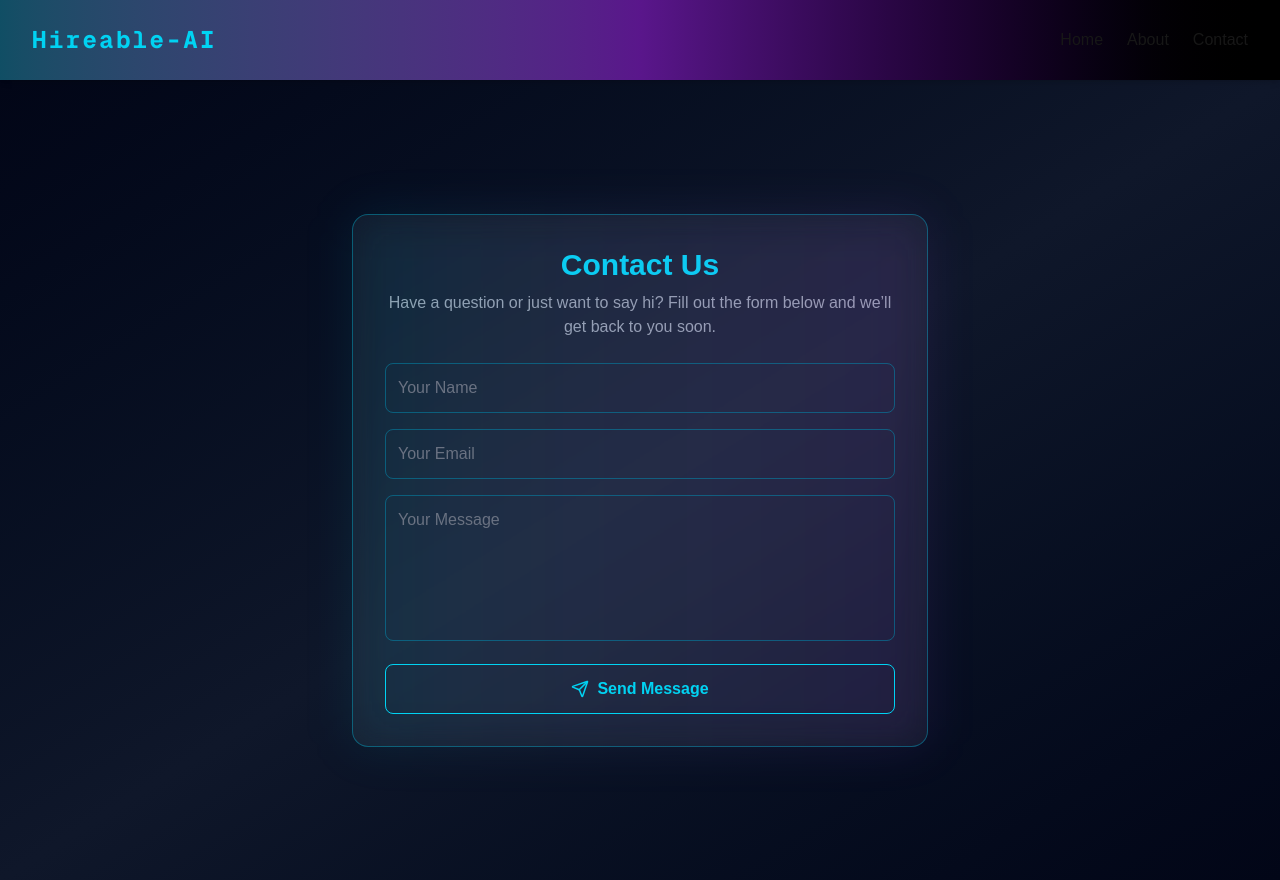
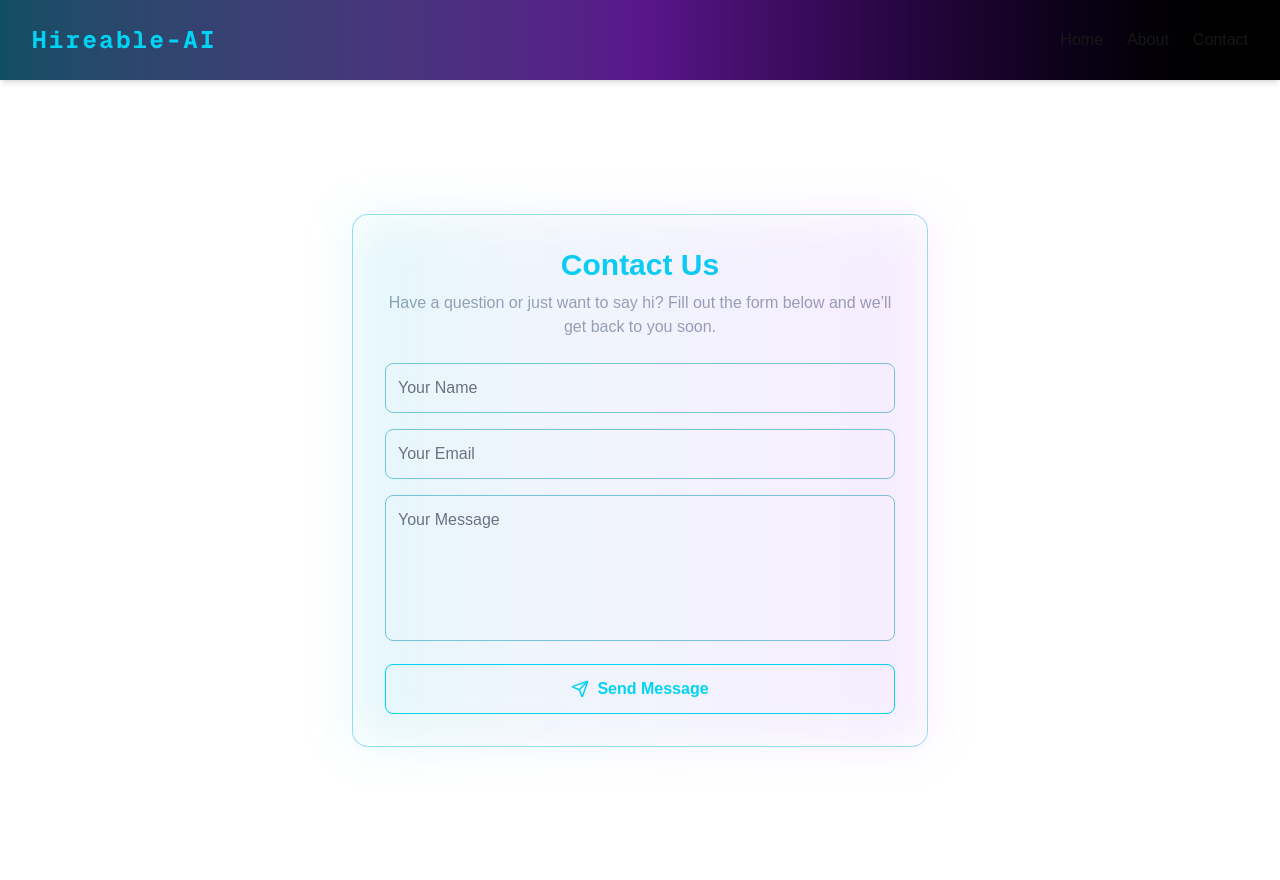
Before and after one commit to Iremide-tech/Resume-Ai, a Next.js app: page /contact in a window 1280 px wide. Built offline with nearby package versions, Linux system fonts and the light colour scheme.

Commit message:
some stuff

```diff
--- a/src/app/contact/page.tsx
+++ b/src/app/contact/page.tsx
@@ -45,7 +45,7 @@
   };
 
   return (
-    <main className="flex justify-center items-center min-h-screen bg-gradient-to-br from-[#020617] via-[#0f172a] to-[#020617] text-gray-200 p-6">
+    <main className="flex justify-center items-center min-h-screen  text-gray-200 p-6">
       <motion.div
         initial={{ opacity: 0, y: 40 }}
         animate={{ opacity: 1, y: 0 }}
```
